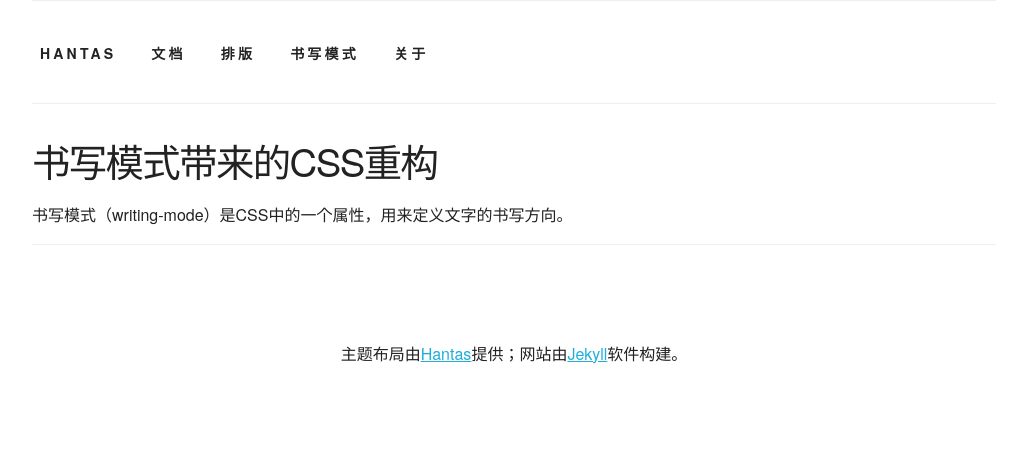
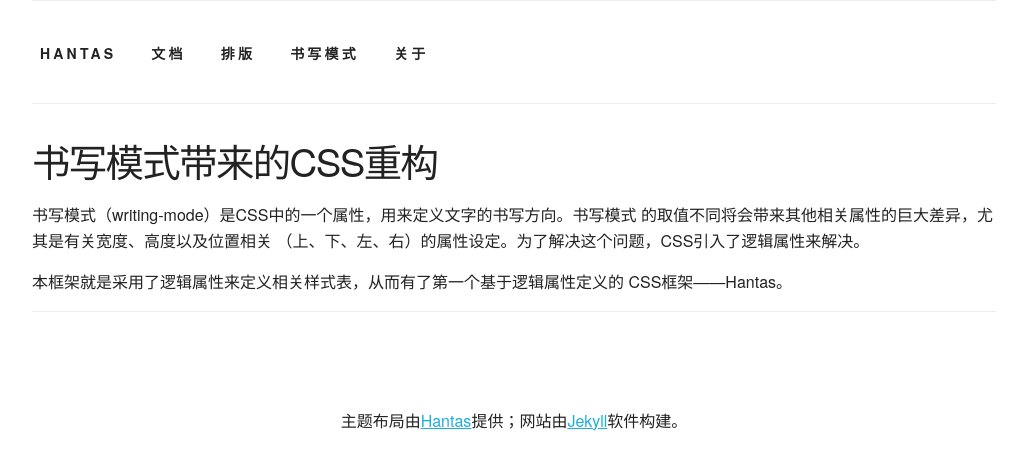
Before and after one commit to hantascss/hantascss.github.io, a Jekyll site: the page built from writing-mode/index.md, in a window 1280 px wide. Shown: the top 470 px of the page, without its empty margins (126-1153 px from the left). Built offline with Jekyll 4.4.1, drawn with Linux system fonts in a browser that asks for light colours.

Commit message:
fix writing-mode page

```diff
--- a/writing-mode/index.md
+++ b/writing-mode/index.md
@@ -4,4 +4,9 @@ title: 书写模式带来的CSS重构
 ---
 
 
-书写模式（writing-mode）是CSS中的一个属性，用来定义文字的书写方向。
+书写模式（writing-mode）是CSS中的一个属性，用来定义文字的书写方向。书写模式
+的取值不同将会带来其他相关属性的巨大差异，尤其是有关宽度、高度以及位置相关
+（上、下、左、右）的属性设定。为了解决这个问题，CSS引入了逻辑属性来解决。
+
+本框架就是采用了逻辑属性来定义相关样式表，从而有了第一个基于逻辑属性定义的
+CSS框架——Hantas。
```
